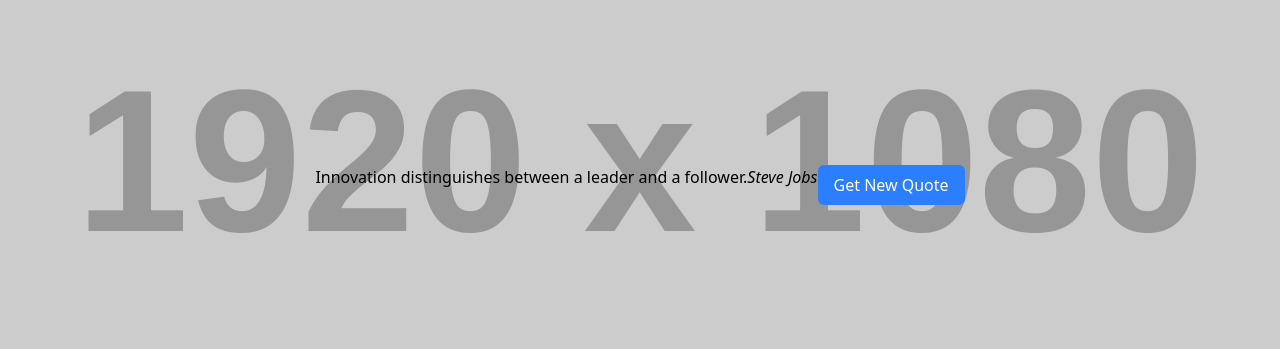
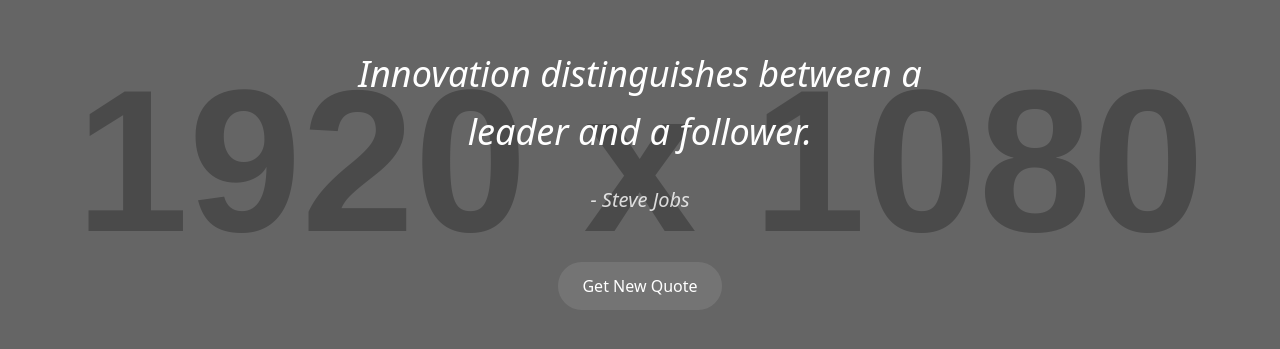
Before and after one commit to asifjirayat/quote-generator, a React (Vite) app: page / in a window 1280 px wide. Shown: the part 223-572 px from the top of the page. Built offline with nearby package versions, Linux system fonts and the light colour scheme; no server answers.

Commit message:
Added tailwind classes to beautify the app.

```diff
--- a/src/App.jsx
+++ b/src/App.jsx
@@ -73,14 +73,28 @@
       className="h-screen w-screen flex justify-center items-center bg-cover bg-center"
       style={{ backgroundImage: `url(${bgImage})` }}
     >
-      <blockquote>{currentQuote.quote}</blockquote>
-      <cite>{currentQuote.author}</cite>
-      <button
-        className="mt-4 py-2 px-4 bg-blue-500 text-white rounded-md cursor-pointer"
-        onClick={handleNewQuote}
-      >
-        Get New Quote
-      </button>
+      {/* Overlay container */}
+      <div className="h-screen w-screen flex flex-col justify-center items-center bg-black/50 p-4 text-white">
+        {/* Content Container */}
+        <div className="flex flex-col items-center">
+          {/* Clock and Date */}
+          {/* Quote Text */}
+          <blockquote className="text-4xl font-light text-center leading-relaxed max-w-xl italic">
+            {currentQuote.quote}
+          </blockquote>
+          {/* Author */}
+          <cite className="mt-6 text-xl font-medium text-white/80">
+            - {currentQuote.author}
+          </cite>
+          {/* Button */}
+          <button
+            className="mt-12 px-6 py-3 bg-white/10 text-white font-medium rounded-full hover:bg-white/30 transition-colors duration-300"
+            onClick={handleNewQuote}
+          >
+            Get New Quote
+          </button>
+        </div>
+      </div>
     </div>
   );
 };
```
